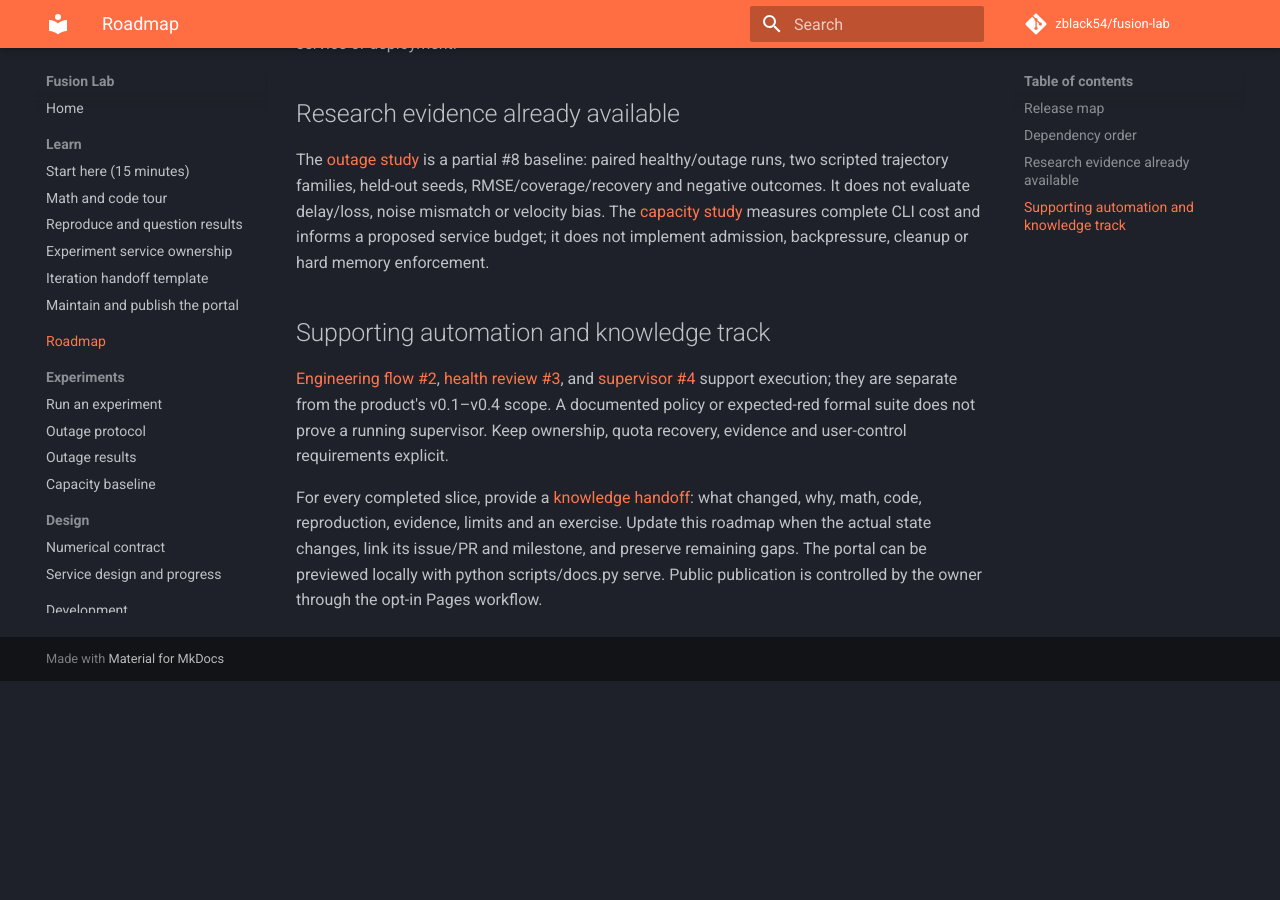
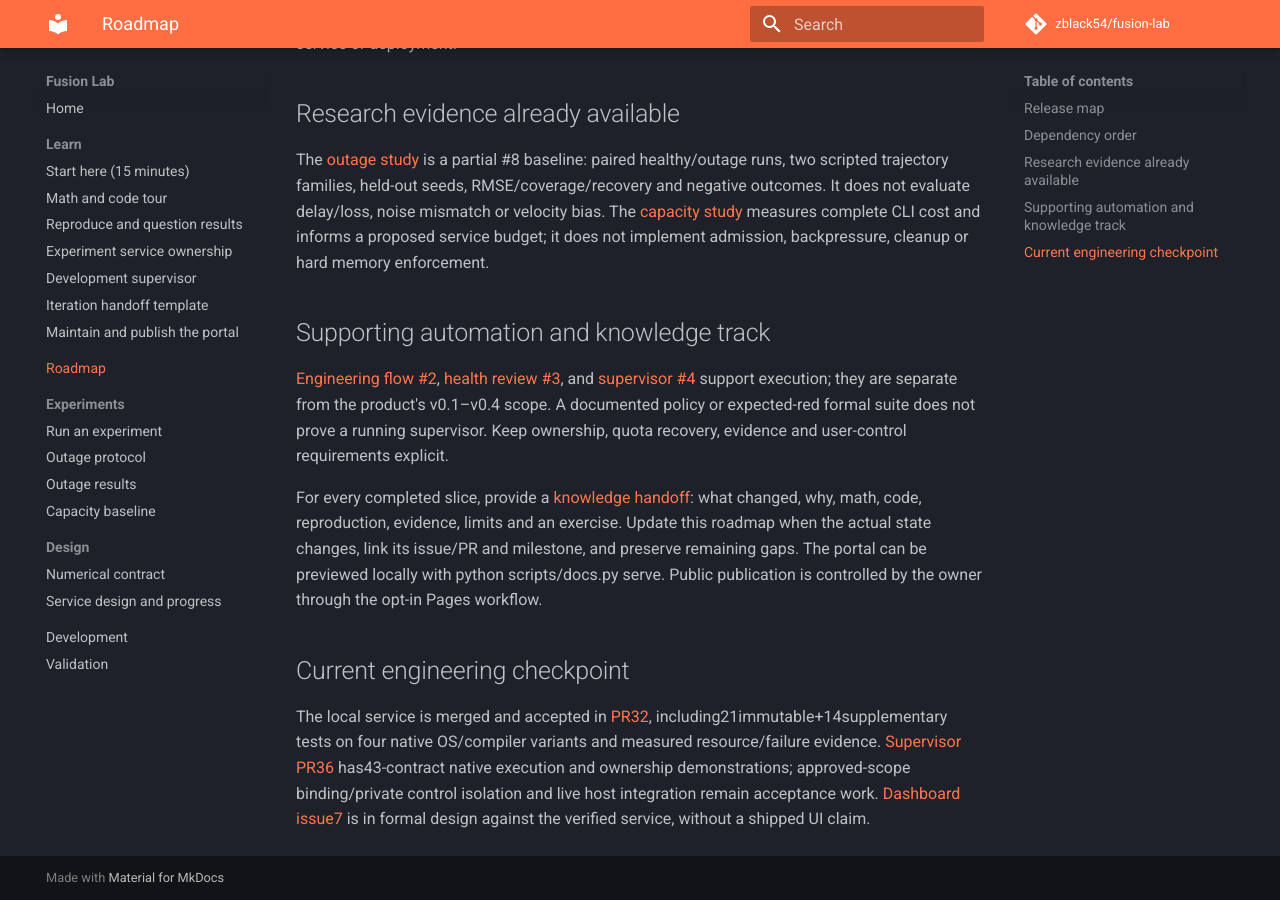
Before and after one commit to zblack54/fusion-lab, an MkDocs documentation site: the page built from docs/roadmap.md, in a window 1280 px wide and 900 px high, scrolled down 2284 px. Built offline with MkDocs 1.6.1 and Material for MkDocs 9.7.7, drawn with Linux system fonts in a browser that asks for light colours; comment, search, counter and statistics services are not loaded; before the commit the page ends 2965 px from its top, so only the background shows below that; some of the changed text lies outside the part shown.

Commit message:
Update roadmap and learning portal after service acceptance (refs #42)

```diff
--- a/docs/roadmap.md
+++ b/docs/roadmap.md
@@ -16,7 +16,7 @@ completed iterations so the project remains understandable as it grows.
 |---|---|---|---|
 | v0.1 numerical core | Seeded synchronous 2D experiment; linear Kalman filter; position/velocity observations; hold/integration baselines; outage; CSV/report | Existing committed CLI/core. Read the numerical contract and validation; no cross-platform bitwise guarantee. | [contract](design/v0.1.md), [validation](validation.md) |
 | v0.1b Sensor realism and robustness | Separate true/assumed noise; constant velocity-sensor bias; repeated held-out evaluation | Proposed experiments and enabling configuration, not configurable in the current CLI. No estimator tuning or bias state silently added. | [noise mismatch #19](https://github.com/zblack54/fusion-lab/issues/19), [velocity bias #20](https://github.com/zblack54/fusion-lab/issues/20), [robustness study #21](https://github.com/zblack54/fusion-lab/issues/21) |
-| v0.2 local application | Local service with lifecycle/cancellation/artifacts; browser dashboard and replay | Local service verified in [PR #32](https://github.com/zblack54/fusion-lab/pull/32):21locked+14supplementary tests on four native variants, measured resource/load and ownership-failure evidence. Final proof commit is awaiting merge; dashboard/replay remain planned. | [service #5](https://github.com/zblack54/fusion-lab/issues/5), [dashboard #7](https://github.com/zblack54/fusion-lab/issues/7), [capacity #10](https://github.com/zblack54/fusion-lab/issues/10) |
+| v0.2 local application | Local service with lifecycle/cancellation/artifacts; browser dashboard and replay | Local service verified in [PR #32](https://github.com/zblack54/fusion-lab/pull/32):21locked+14supplementary tests on four native variants, measured resource/load and ownership-failure evidence. Merged on main throughPR32; dashboard/replay remain planned. | [service #5](https://github.com/zblack54/fusion-lab/issues/5), [dashboard #7](https://github.com/zblack54/fusion-lab/issues/7), [capacity #10](https://github.com/zblack54/fusion-lab/issues/10) |
 | v0.3 delivery faults | Delay, loss, queues and explicit late-observation policy; evaluate effects | Planned transport adapter. Current position outage is numerical observation suppression, not an async delivery implementation. | [delivery #6](https://github.com/zblack54/fusion-lab/issues/6), [research #8](https://github.com/zblack54/fusion-lab/issues/8), [late-policy comparison #22](https://github.com/zblack54/fusion-lab/issues/22) |
 | v0.4 richer estimation | Heading, wheel encoders, bias state, EKF | Proposed scope requiring its own state/observation model, design and independent tests. Current world-frame velocity observations are not wheel encoders. | [heading/wheels #23](https://github.com/zblack54/fusion-lab/issues/23), [EKF #24](https://github.com/zblack54/fusion-lab/issues/24), [bias state #25](https://github.com/zblack54/fusion-lab/issues/25) |
 | Beyond initial scope (optional) | Learned correction; local inference serving | Optional research direction, not committed release scope. Requires a separately tracked question, baseline, resource/privacy assumptions, and acceptance criteria before work. | [optional local correction #26](https://github.com/zblack54/fusion-lab/issues/26) |
@@ -84,3 +84,7 @@ reproduction, evidence, limits and an exercise. Update this roadmap when the
 actual state changes, link its issue/PR and milestone, and preserve remaining
 gaps. The portal can be previewed locally with python scripts/docs.py serve.
 Public publication is controlled by the owner through the opt-in Pages workflow.
+
+## Current engineering checkpoint
+
+The local service is merged and accepted in [PR32](https://github.com/zblack54/fusion-lab/pull/32), including21immutable+14supplementary tests on four native OS/compiler variants and measured resource/failure evidence. [Supervisor PR36](https://github.com/zblack54/fusion-lab/pull/36) has43-contract native execution and ownership demonstrations; approved-scope binding/private control isolation and live host integration remain acceptance work. [Dashboard issue7](https://github.com/zblack54/fusion-lab/issues/7) is in formal design against the verified service, without a shipped UI claim.
--- a/mkdocs.yml
+++ b/mkdocs.yml
@@ -25,6 +25,7 @@ nav:
       - Math and code tour: learn/math-and-code.md
       - Reproduce and question results: learn/research.md
       - Experiment service ownership: learn/experiment-service.md
+      - Development supervisor: learn/supervisor.md
       - Iteration handoff template: learn/iteration-handoff.md
       - Maintain and publish the portal: learn/portal-operations.md
   - Roadmap: roadmap.md
```
Also changed, not shown: docs/learn/experiment-service.md (+2 -2 lines), docs/learn/supervisor.md (added, +49 -0 lines).
